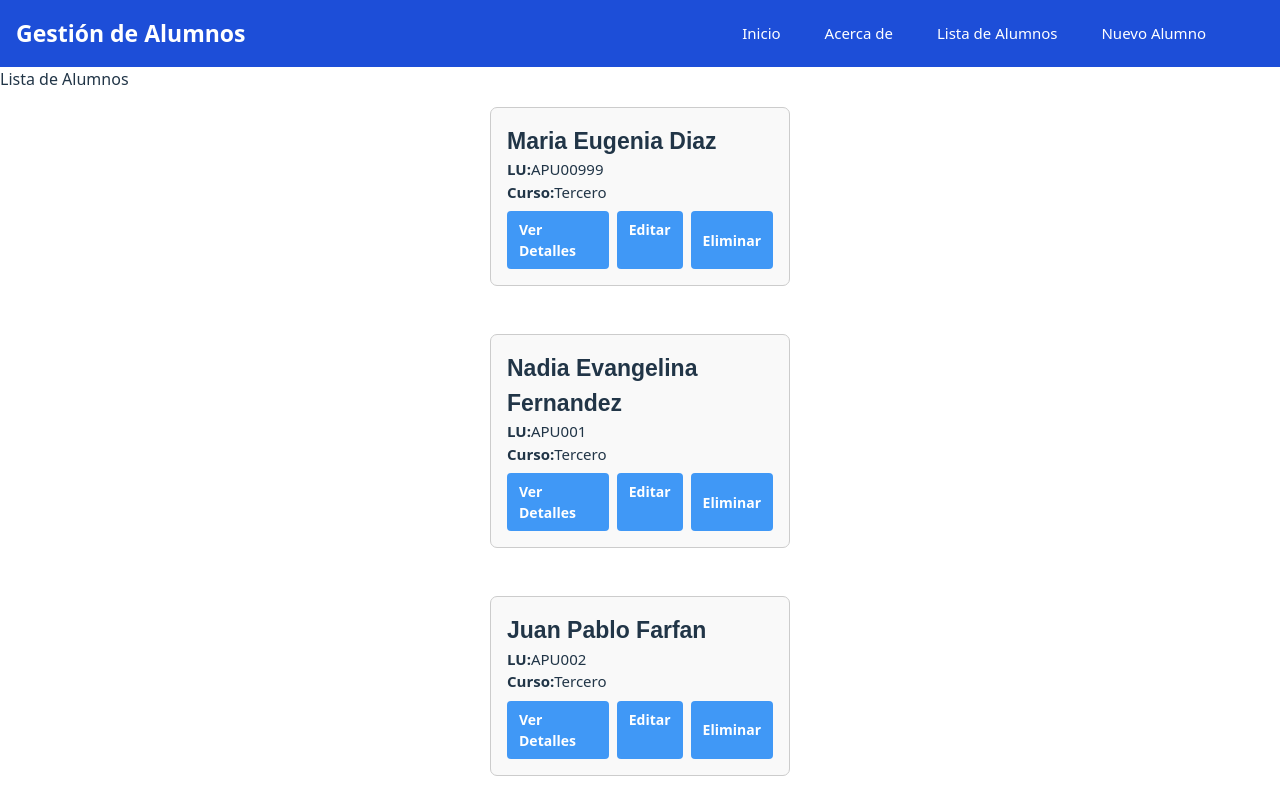
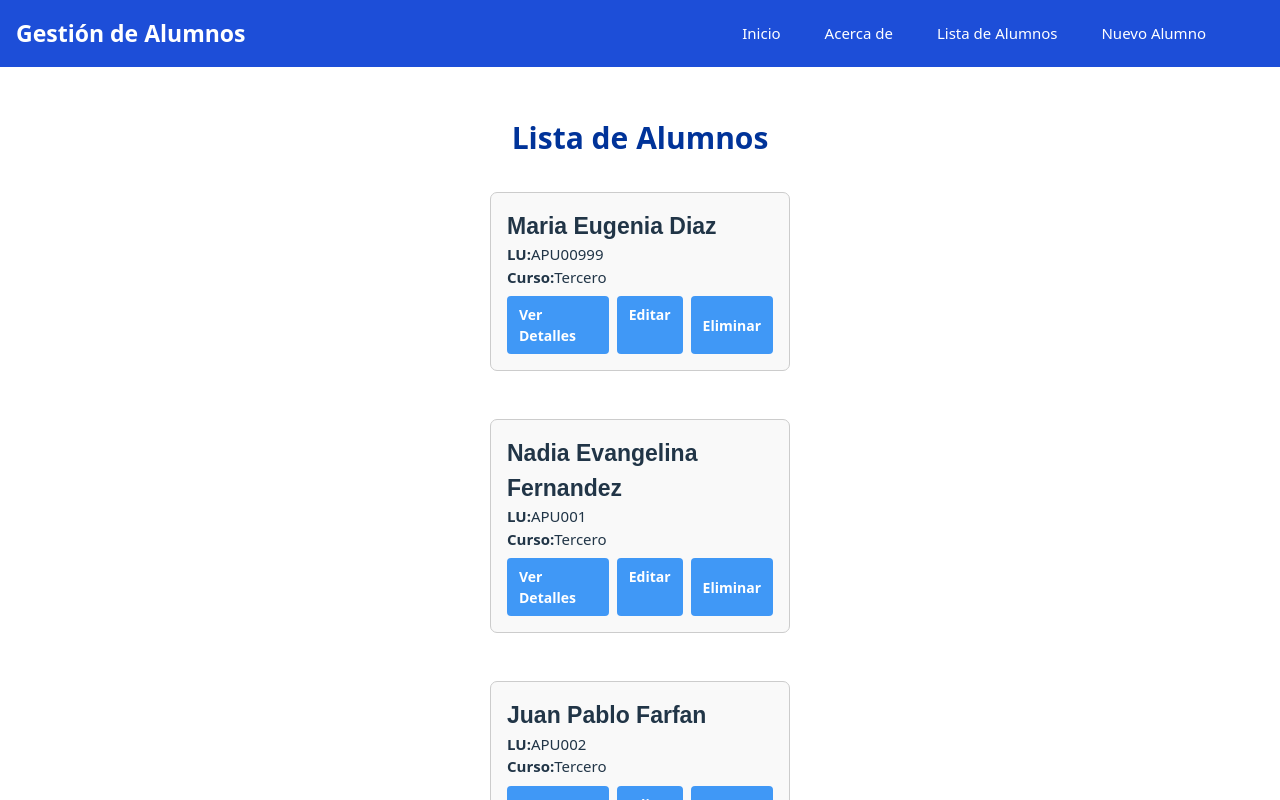
Before and after one commit to Juanpablo2511/pv_tp5_grupo2, a React (Vite) app in the folder tp5/: page /alumnos in a window 1280 px wide. Shown: the top 800 px of the page. Built offline with nearby package versions, Linux system fonts and the light colour scheme.

Commit message:
Componente-titulo

```diff
--- /dev/null
+++ b/tp5/src/components/Titulo.jsx
@@ -0,0 +1,6 @@
+import React from "react";
+import "../css/Titulo.css";
+
+export default function Titulo({texto}){
+    return <h2 className="titulo-lista">{texto}</h2>
+}
--- /dev/null
+++ b/tp5/src/css/Titulo.css
@@ -0,0 +1,9 @@
+.titulo-lista {
+    text-align: center;
+    color: #003399;
+    font-size: 1.5rem;
+    font-weight: bold;
+    margin-top: 2rem;
+    padding: 1rem;
+    font-size: 30px;
+  }
--- a/tp5/src/pages/ListaAlumnos.jsx
+++ b/tp5/src/pages/ListaAlumnos.jsx
@@ -1,12 +1,13 @@
 import React , {useState} from "react";
 import AlumnoCard from "../components/AlumnoCard";
+import Titulo from "../components/Titulo";
 
 
 const ListaAlumnos = ({alumnos, eliminarAlumno }) => {
 
     return (
         <div>
-            <h2>Lista de Alumnos</h2>
+            <Titulo texto="Lista de Alumnos" />
             {alumnos.length === 0 ? (
                 <p>No hay alumnos registrados</p> ) : (
                     alumnos.map(alumno => (
```
